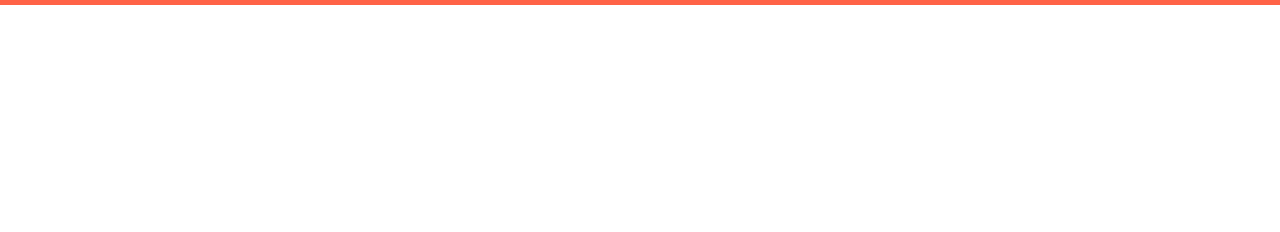
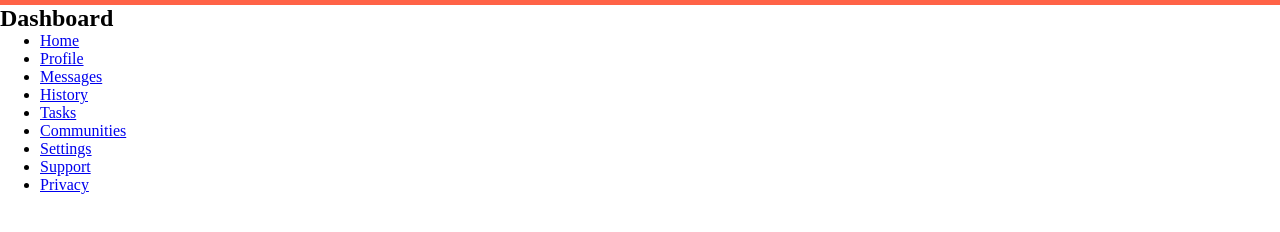
Before and after one commit to JeanGDEV/Admin-Dashboard, a plain HTML site: page index.html in a window 1280 px wide. Shown: the part 62-294 px from the top of the page. Drawn offline with Linux system fonts and the light colour scheme.

Commit message:
Add nav section (not finished)

```diff
--- a/index.html
+++ b/index.html
@@ -34,7 +34,26 @@
             </div>
         </div>
     </header>
-    <nav class="nav"></nav>
+    <nav class="nav">
+        <h1>Dashboard</h1>
+        <div class="main-nav">
+            <ul>
+                <li> <a href="#">Home</a> </li>
+                <li> <a href="#">Profile</a> </li>
+                <li> <a href="#">Messages</a> </li>
+                <li> <a href="#">History</a> </li>
+                <li> <a href="#">Tasks</a> </li>
+                <li> <a href="#">Communities</a> </li>
+            </ul>
+        </div>
+        <div class="settings-nav">
+            <ul>
+                <li> <a href="#">Settings</a> </li>
+                <li> <a href="#">Support</a> </li>
+                <li> <a href="#">Privacy</a> </li>
+            </ul>
+        </div>
+    </nav>
     <main class="main"></main>
     <aside class="sidebar"></aside>
 </body>
```
